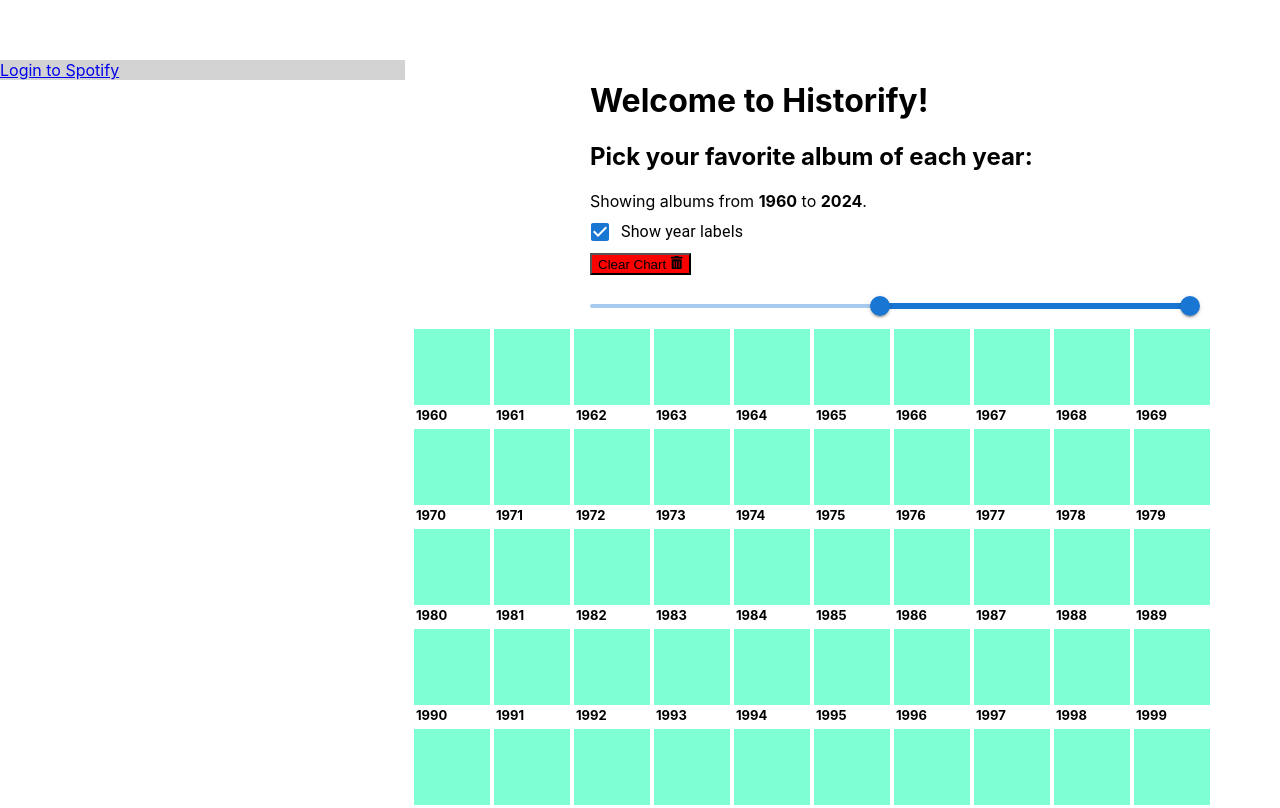
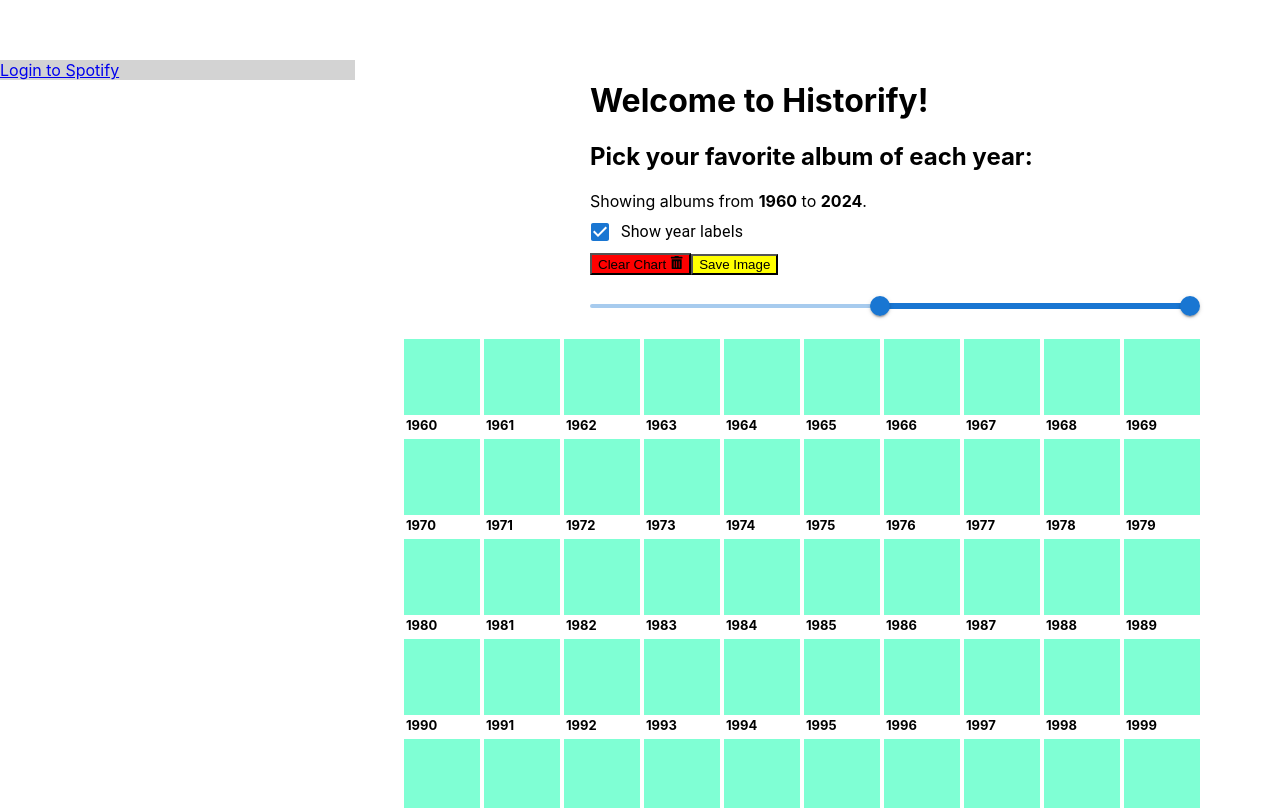
Before and after one commit to elainemil/historify, a React (Create React App) app: page / in a window 1280 px wide. Shown: the part 140-948 px from the top of the page. Built offline with nearby package versions, Linux system fonts and the light colour scheme.

Commit message:
added canvas support

```diff
--- a/package.json
+++ b/package.json
@@ -12,6 +12,7 @@
     "@testing-library/react": "^13.4.0",
     "@testing-library/user-event": "^13.5.0",
     "axios": "^1.6.5",
+    "html2canvas": "^1.4.1",
     "react": "^18.2.0",
     "react-dom": "^18.2.0",
     "react-icons": "^4.12.0",
--- a/src/App.css
+++ b/src/App.css
@@ -162,7 +162,7 @@
 
 .searchContainer {
 	float: left;
-	width: 400px;
+	width: 350px;
 	max-height: 1000px;
 	overflow: auto;
 	padding-right: 5px;
--- a/src/RangeSlider.css
+++ b/src/RangeSlider.css
@@ -24,6 +24,7 @@
 .albumsContainer {
     width: 800px;
     height: 720px;
+    padding: 10px;
     float: right;
     /* float: left; */
 }
@@ -93,6 +94,11 @@
     display: inline-block;
 }
 
+.downloadBtn {
+    background-color: yellow;
+    display: inline-block;
+}
+
 .grid {
     float: right;
 }
--- a/src/RangeSlider.js
+++ b/src/RangeSlider.js
@@ -9,8 +9,11 @@ import FormGroup from '@mui/material/FormGroup';
 import FormControlLabel from '@mui/material/FormControlLabel';
 import Tooltip from '@mui/material/Tooltip';
 import FormHelperText from '@mui/material/FormHelperText';
+import html2canvas from 'html2canvas';
 
 import { FaTrashAlt, FaSearch } from "react-icons/fa";
+
+/* source: https://www.robinwieruch.de/react-component-to-image/ */
 
 const initArray = Array(125).fill(null);
 
@@ -21,6 +24,7 @@ function valuetext(value) {
   }
 
   export default function RangeSlider(props) {
+    const printRef = React.useRef();
     const [checked, setChecked] = React.useState(true);
     const [selected, setArr] = React.useState(props.arr);
     let albums = [];
@@ -34,6 +38,24 @@ function valuetext(value) {
 }, [props.arr]);
 
 
+const handleDownloadImage = async () => {
+  const element = printRef.current;
+  const canvas = await html2canvas(element);
+
+  const data = canvas.toDataURL('image/jpg');
+  const link = document.createElement('a');
+
+  if (typeof link.download === 'string') {
+    link.href = data;
+    link.download = 'image.jpg';
+
+    document.body.appendChild(link);
+    link.click();
+    document.body.removeChild(link);
+  } else {
+    window.open(data);
+  }
+};
 
 
     const [value, setValue] = React.useState([props.low, props.high]);
@@ -124,7 +146,7 @@ function valuetext(value) {
           <div>
           <FormControlLabel control={<Checkbox checked={checked} onChange={handleCheck}/>} label="Show year labels" />
           </div>
-          <button class="clearButton" onClick={() => { removeAlbum(-1)}}>Clear Chart <FaTrashAlt /></button>
+          <button class="clearButton" onClick={() => { removeAlbum(-1)}}>Clear Chart <FaTrashAlt /></button><button class="downloadBtn" onClick={handleDownloadImage}>Save Image</button>
         </div>
         <Slider
           getAriaLabel={() => 'Date range'}
@@ -136,7 +158,7 @@ function valuetext(value) {
           getAriaValueText={valuetext}
         />
         </div>
-          <div class="grid"><div class="albumsContainer"><div>{albums}</div></div></div>
+          <div ref={printRef} class="grid"><div class="albumsContainer"><div>{albums}</div></div></div>
           {/* {year !== -1 ? <div id="year" >{year}</div> : <br></br>} */}
       </Box>
     );
```
Also changed, not shown: 1 other file (tests, documents, lock files or other folders).
